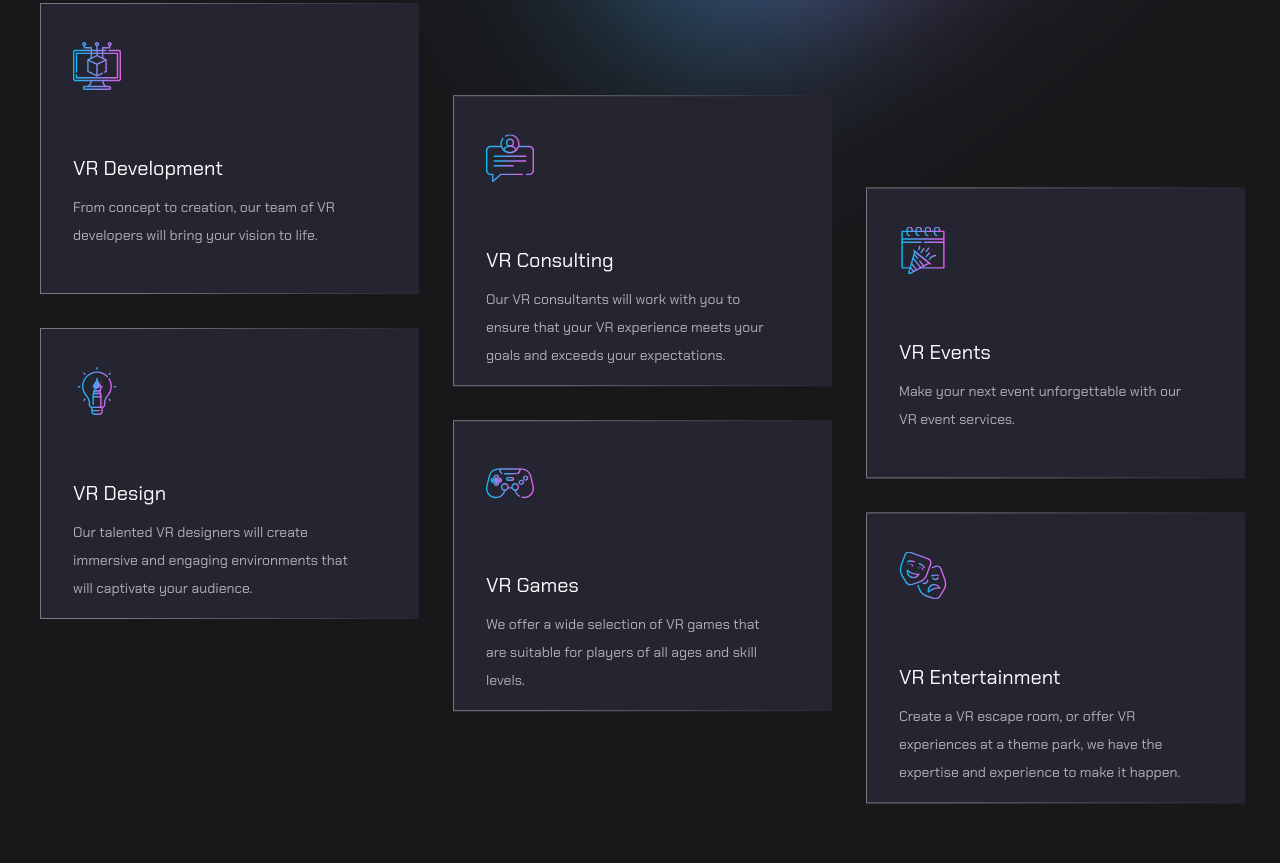
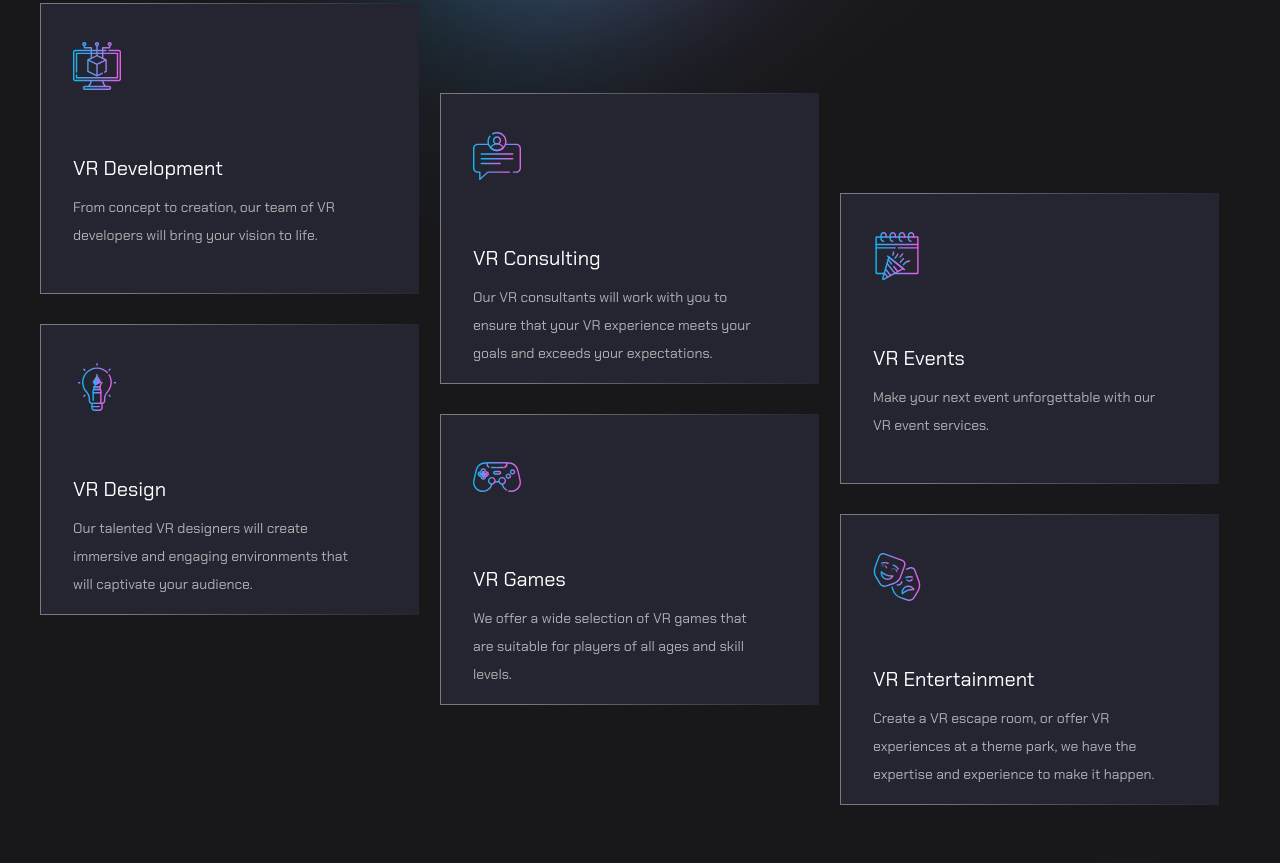
Before and after one commit to cimbris/VRnas, a website built with webpack: page src/index.html in a window 1280 px wide. Shown: the part 2217-3080 px from the top of the page. Built offline with nearby package versions, Linux system fonts and the light colour scheme.

Commit message:
fix: our-service section padding fixed

```diff
--- a/src/home-page/service.scss
+++ b/src/home-page/service.scss
@@ -11,7 +11,7 @@
         position: absolute;
         z-index: -1;
         top: 10%;
-        right: 0;
+        right: 200px;
         width: 28.125rem;
         height: 12.5rem;
         background: linear-gradient(
@@ -29,6 +29,7 @@
     max-width: 1200px;
     margin: 0 auto;
     padding-top: 150px;
+    padding-bottom: 340px;
 }
 .our-service__header {
     margin: 0 auto;
@@ -44,16 +45,7 @@
     }
 }
 .service-card-list {
-    display: grid;
-    gap: 34px;
-    grid-template-columns: repeat(3, 1fr);
-    grid-template-rows: repeat(4, 1fr);
-    grid-auto-flow: row;
-    grid-template-areas:
-        "a . ."
-        "b c ."
-        ". d e"
-        ". . f";
+    display: flex;
 
     &__item {
     }
@@ -137,35 +129,21 @@
             opacity: 1;
         }
     }
+
+    &--top {
+        margin-bottom: 30px;
+    }
 }
 .wrapper {
     padding-left: 32px;
 }
 
-.service-card-list__item.a {
-    grid-area: a;
+.service-card-list__item {
+    &--second {
+        transform: translateY(90px);
+    }
+
+    &--third {
+        transform: translateY(190px);
+    }
 }
-
-.service-card-list__item.b {
-    grid-area: b;
-}
-
-.service-card-list__item.c {
-    grid-area: c;
-    translate: 0 -80%;
-}
-
-.service-card-list__item.d {
-    grid-area: d;
-    translate: 0 -80%;
-}
-
-.service-card-list__item.e {
-    grid-area: e;
-    translate: 0 -160%;
-}
-
-.service-card-list__item.f {
-    grid-area: f;
-    translate: 0 -160%;
-}
--- a/src/index.html
+++ b/src/index.html
@@ -180,8 +180,8 @@
                         <p class="section-text">We use the latest VR hardware and software to create high-quality VR experiences that are accessible and affordable. Our goal is to provide exceptional customer service and support, and our team is always available to answer any questions and address any concerns you may have.</p>
                     </div>
                     <ul class="service-card-list">
-                        <li class="service-card-list__item a">
-                            <article class="service-card">
+                        <li class="service-card-list__item">
+                            <article class="service-card service-card--top">
                                 <div class="wrapper">
                                     <img class="service-card__img" src="./img/main-page/development.svg" alt="">
                                     <p class="service-card__title">VR Development</p>
@@ -193,8 +193,6 @@
                                     </span>
                                 </a>
                             </article>
-                        </li>
-                        <li class="service-card-list__item b">
                             <article class="service-card">
                                 <div class="wrapper">
                                     <img class="service-card__img" src="./img/main-page/design.svg" alt="">
@@ -208,8 +206,8 @@
                                 </a>
                             </article>
                         </li>
-                        <li class="service-card-list__item c">
-                            <article class="service-card">
+                        <li class="service-card-list__item service-card-list__item--second">
+                            <article class="service-card service-card--top">
                                 <div class="wrapper">
                                     <img class="service-card__img" src="./img/main-page/consulting.svg" alt="">
                                     <p class="service-card__title">VR Consulting</p>
@@ -221,8 +219,6 @@
                                     </span>
                                 </a>
                             </article>
-                        </li>
-                        <li class="service-card-list__item d">
                             <article class="service-card">
                                 <div class="wrapper">
                                     <img class="service-card__img" src="./img/main-page/games.svg" alt="">
@@ -236,8 +232,8 @@
                                 </a>
                             </article>
                         </li>
-                        <li class="service-card-list__item e">
-                            <article class="service-card">
+                        <li class="service-card-list__item service-card-list__item--third">
+                            <article class="service-card service-card--top">
                                 <div class="wrapper">
                                     <img class="service-card__img" src="./img/main-page/events.svg" alt="">
                                     <p class="service-card__title">VR Events</p>
@@ -249,8 +245,6 @@
                                     </span>
                                 </a>
                             </article>
-                        </li>
-                        <li class="service-card-list__item f">
                             <article class="service-card">
                                 <div class="wrapper">
                                     <img class="service-card__img" src="./img/main-page/entertainment.svg" alt="">
@@ -264,7 +258,6 @@
                                 </a>
                             </article>
                         </li>
-
                     </ul>
                 </div>
             </div>
```
